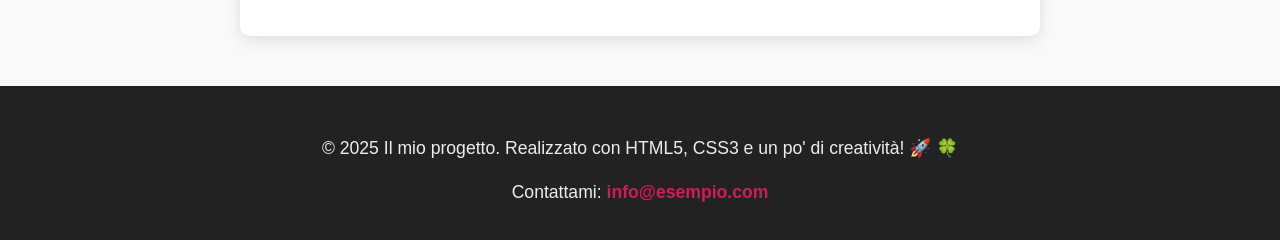
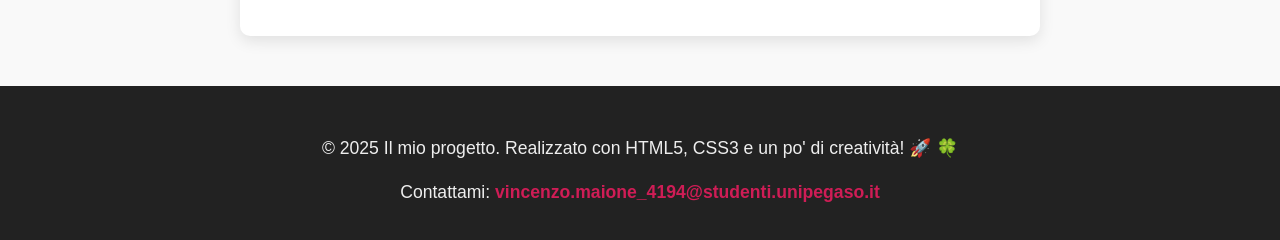
Before and after one commit to Mai1Lab/Project-work, a plain HTML site: page index.html in a window 1280 px wide. Shown: the part 2442-2682 px from the top of the page. Drawn offline with Linux system fonts and the light colour scheme.

```diff
--- a/index.html
+++ b/index.html
@@ -101,7 +101,7 @@
     <footer>
         <div class="footer-content">
             <p>© 2025 Il mio progetto. Realizzato con HTML5, CSS3 e un po' di creatività! 🚀 🍀</p>
-            <p>Contattami: <a href="mailto:info@esempio.com">info@esempio.com</a></p>
+            <p>Contattami: <a href="mailto:vincenzo.maione_4194@studenti.unipegaso.it">vincenzo.maione_4194@studenti.unipegaso.it</a></p>
         </div>
     </footer>
 </body>
```
